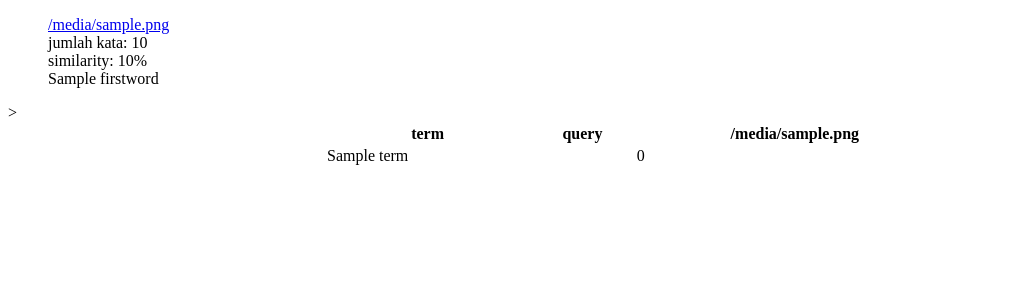
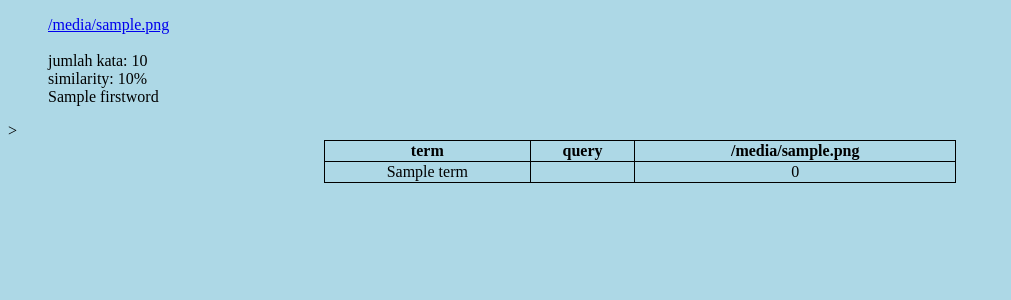
Before and after one commit to alliefn/simple-searchengine, a Flask app: template src/templates/result.html in a window 1280 px wide. Shown: the top 300 px of the page, without its empty margins (0-1011 px from the left). Run offline with Flask 2, Linux system fonts and the light colour scheme; the template is opened without the code that fills it: most values are stand-ins (such as "Sample title", 1, 10 or a date in 2020).

Commit message:
css style

```diff
--- a/src/templates/result.html
+++ b/src/templates/result.html
@@ -1,6 +1,22 @@
 <!DOCTYPE html>
 <html lang="en">
 <head>
+    <!-- CSS CODE-->
+<style>
+    td {
+        text-align:center;
+    }
+    table, th, td {
+        border: 1px solid black;
+    }
+    table{
+        border-collapse: collapse;
+    }
+
+    body{
+        background-color: lightblue;
+    }
+</style>
     <meta charset="UTF-8">
     <meta name="viewport" content="width=device-width, initial-scale=1.0">
     <title>Search Result</title>
@@ -9,6 +25,7 @@
     {% for row in doc %}
     <ul>
         <a href = result/{{row.namafile}} align="center" target="_blank">{{row.namafile}}</a>
+        <br>
         <br>
         jumlah kata: {{row.jumlah}}
         <br>
@@ -36,10 +53,5 @@
         </tr>
 {% endfor %}
 </table>
-<style>
-    td {
-    align="center";
-    }
-    </style>
 </body>
 </html>
```
